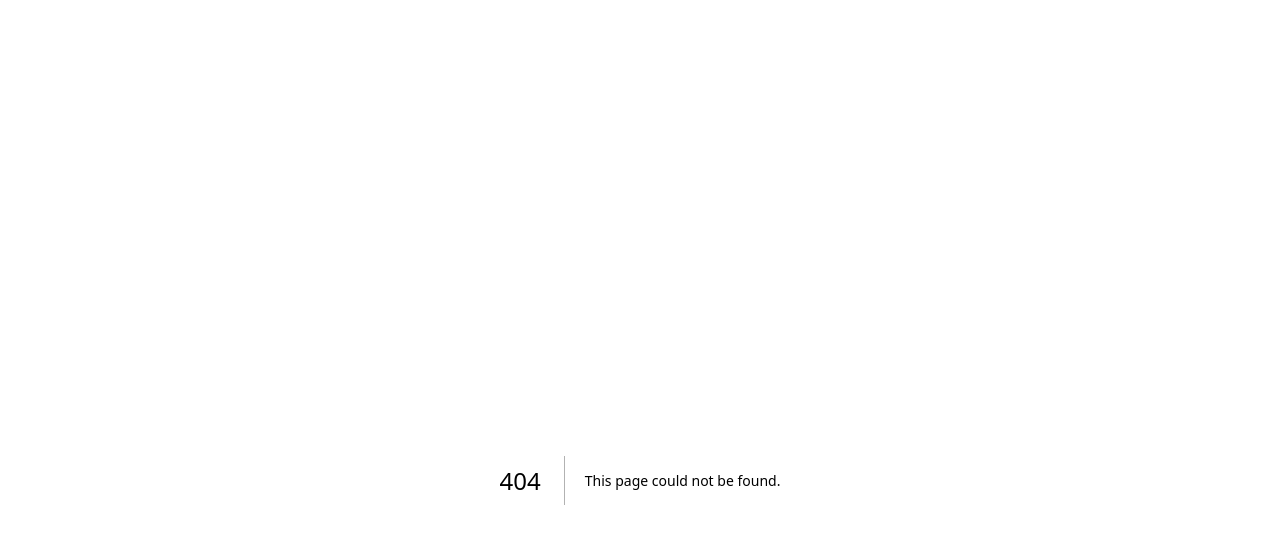
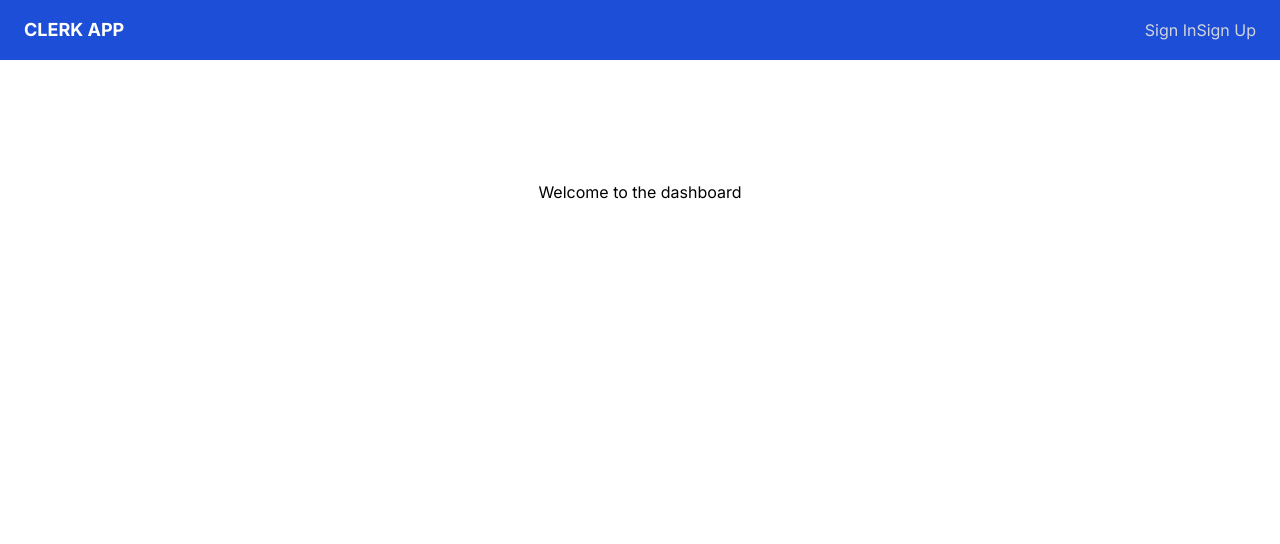
Before and after one commit to 0xLPircy/authentication-clerk, a Next.js app: page /dashboard in a window 1280 px wide. Before the commit this address had no page. Shown: the top 544 px of the page. Built offline with nearby package versions, Linux system fonts and the light colour scheme.

Commit message:
header component

```diff
--- /dev/null
+++ b/app/components/Header.jsx
@@ -0,0 +1,26 @@
+import Link from "next/link"
+const Header = () => {
+    return (
+        <>
+            <nav className="bg-blue-700 py-4 px-6 flex items-center justify-between mb-5">
+                <div className="flex items-center">
+                    <Link href="/">
+                        <div className="text-lg uppercase font-bold text-white">
+                            Clerk App
+                        </div>
+                    </Link>
+                </div>
+                <div className="text-white">
+                    <Link href="sign-in" className="text-gray-300 hover:text-white">
+                        Sign In
+                    </Link>
+                    <Link href="sign-up" className="text-gray-300 hover:text-white">
+                        Sign Up
+                    </Link>
+                </div>
+            </nav>
+        </>
+    )
+}
+
+export default Header
--- /dev/null
+++ b/app/dashboard/page.jsx
@@ -0,0 +1,12 @@
+import React from 'react'
+
+const DashboardPage = () => {
+    return (
+        <>
+            <h1 className="text-2xl font-bold mb-5"></h1>
+            <p className="mb-5">Welcome to the dashboard</p>
+        </>
+    )
+}
+
+export default DashboardPage
--- a/app/layout.jsx
+++ b/app/layout.jsx
@@ -1,6 +1,7 @@
 import './globals.css'
 import { Inter } from 'next/font/google'
 import { ClerkProvider } from '@clerk/nextjs'
+import Header from './components/Header'
 
 const inter = Inter({ subsets: ['latin'] })
 
@@ -14,6 +15,7 @@
     <ClerkProvider>
       <html lang="en">
         <body className={inter.className}>
+          <Header></Header>
           <main className="conatiner">
             <div className="flex items-start justify-center min-h-screen">
               <div className="mt-20">
```
